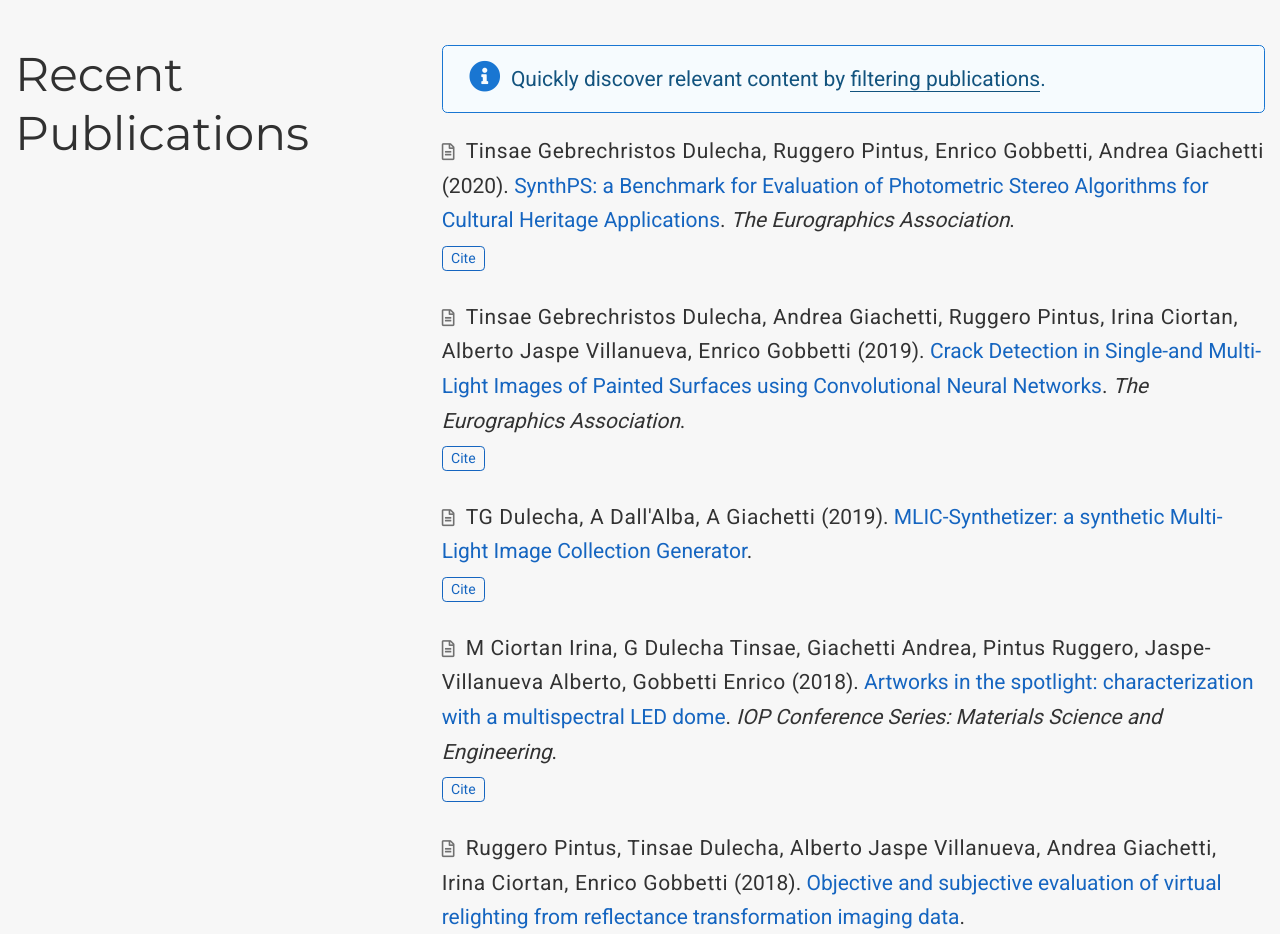
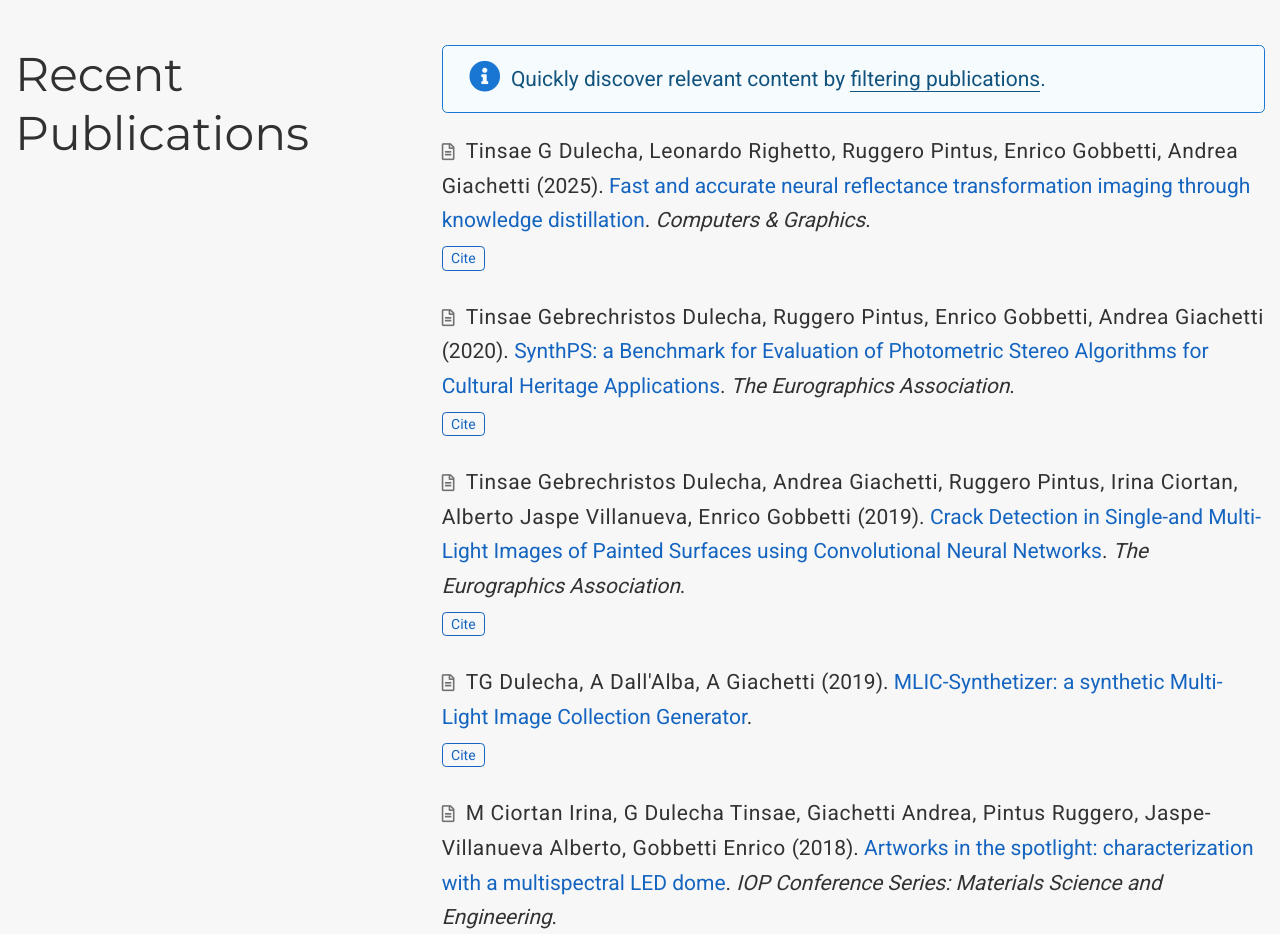
Before and after one commit to tgdulecha/tgdulecha.github.io, a plain HTML site: page index.html in a window 1280 px wide. Shown: the part 6660-7594 px from the top of the page. Drawn offline with nearby package versions, Linux system fonts and the light colour scheme; some icons are missing.

Commit message:
fast added to recent

```diff
--- a/index.html
+++ b/index.html
@@ -1319,6 +1319,32 @@
                 <i class="far fa-file-alt pub-icon" aria-hidden="true"></i>
 
                 <span class="article-metadata li-cite-author">
+                  <span> Tinsae G Dulecha</span>,
+                  <span> Leonardo Righetto</span>,
+                  <span> Ruggero Pintus</span>, <span> Enrico Gobbetti</span>,
+                  <span> Andrea Giachetti</span>
+                </span>
+                (2025).
+                <a href="/publication/dulecha-2025-fast/"
+                  >Fast and accurate neural reflectance transformation
+                  imaging through knowledge distillation</a
+                >. <em>Computers &amp; Graphics</em>.
+
+                <p>
+                  <a
+                    href="#"
+                    class="btn btn-outline-primary btn-page-header btn-sm js-cite-modal"
+                    data-filename="/publication/dulecha-2025-fast/cite.bib"
+                  >
+                    Cite
+                  </a>
+                </p>
+              </div>
+
+              <div class="pub-list-item" style="margin-bottom: 1rem">
+                <i class="far fa-file-alt pub-icon" aria-hidden="true"></i>
+
+                <span class="article-metadata li-cite-author">
                   <span> Tinsae Gebrechristos Dulecha</span>,
                   <span> Ruggero Pintus</span>, <span> Enrico Gobbetti</span>,
                   <span> Andrea Giachetti</span>
```
